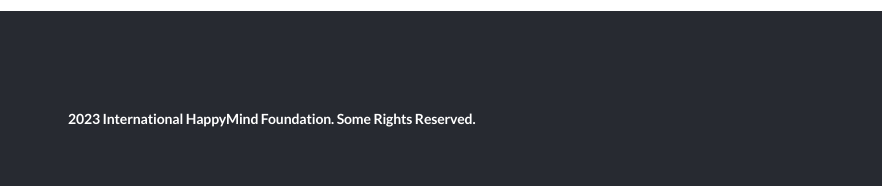
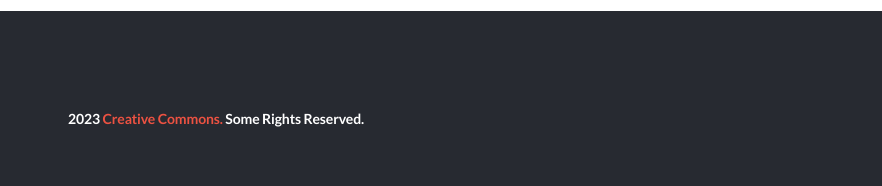
Before and after one commit to NitBravoA92/capstone-project, a website: page about.html in a window 1280 px wide. Shown: the part 2060-2246 px from the top of the page, 398-1280 px from the left. Drawn offline with Linux system fonts and the light colour scheme.

Commit message:
Update the copyright section of the website

```diff
--- a/about.html
+++ b/about.html
@@ -186,7 +186,7 @@
           </a>
         </div>
         <p class="copyright">
-          <span id="copyright-year"></span> International HappyMind Foundation. Some Rights Reserved.
+          <span id="copyright-year"></span> <a href="https://creativecommons.org/licenses/by/2.0/kr/" target="_blank" rel="noopener" class="lisence-link">Creative Commons.</a> Some Rights Reserved.
         </p>
       </div>
     </div>
--- a/assets/css/main.css
+++ b/assets/css/main.css
@@ -614,3 +614,7 @@
   letter-spacing: -0.01em;
   color: var(--black-color);
 }
+
+#footer .copyright .lisence-link {
+  color: var(--primary-color);
+}
```
Also changed, not shown: index.html (+1 -1 lines).
